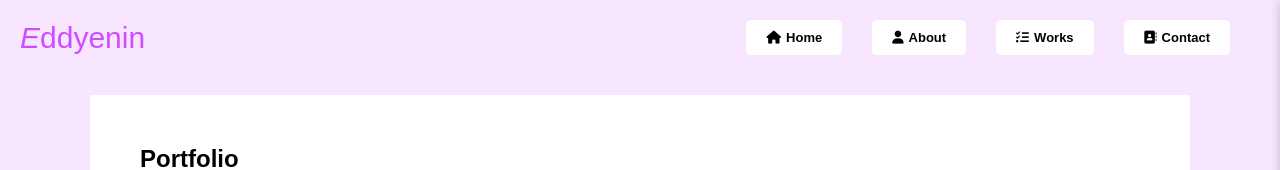
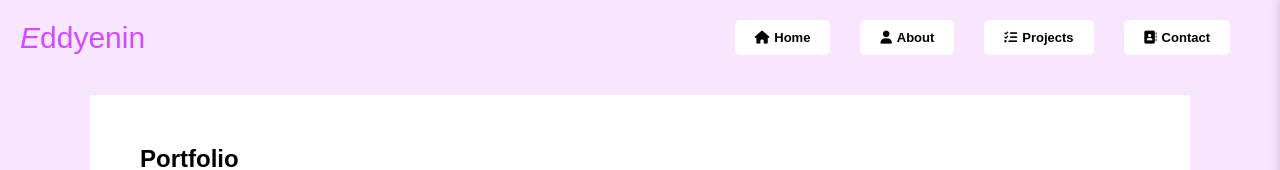
Before and after one commit to eddyenin/eddy, a plain HTML site: page work.html in a window 1280 px wide. Shown: the top 170 px of the page. Drawn offline with Linux system fonts and the light colour scheme.

Commit message:
Nav update

```diff
--- a/work.html
+++ b/work.html
@@ -23,7 +23,7 @@
                     <li><a href="index.html" id="home" class="btn nav-link-item link-i"><i class="fa-solid fa-house link-i"></i>Home</a></li>
                     <li><a href="about.html" id="about" class="btn nav-link-item link-i"><i class="fa-solid fa-user link-i"></i>About</a></li>
                     <!-- <li><a href="resume.html" id="resume" class="btn nav-link-item link-i"><i class="fa-solid fa-file link-i"></i>Resume</a></li> -->
-                    <li> <a href="work.html" id="work" class="btn nav-link-item link-i"><i class="fa-solid fa-list-check link-i"></i>Works</a></li>
+                    <li> <a href="work.html" id="work" class="btn nav-link-item link-i"><i class="fa-solid fa-list-check link-i"></i>Projects</a></li>
                     <li> <a href="contact.html" id="contact" class="btn nav-link-item link-i"><i class="fa-solid fa-address-book link-i"></i>Contact</a></li>
                     <!-- <a href="blog.html" id="blog" class="btn nav-link-item link-i"><i class="fa-brands fa-blogger link-i"></i>Blog</a> -->
                 </ul>
```
